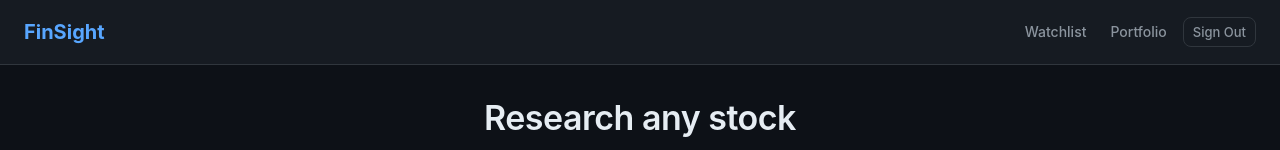
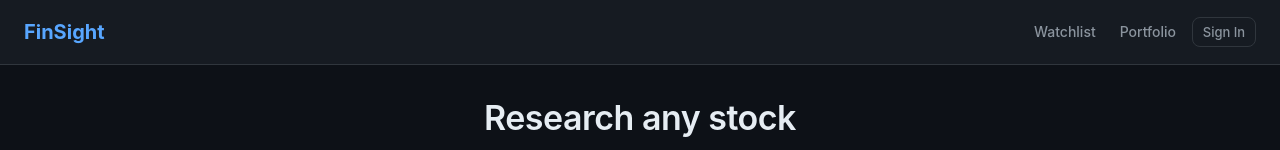
Before and after one commit to shakurahmadd/finsight, a React (Vite) app in the folder frontend/: page / in a window 1280 px wide. Shown: the top 150 px of the page. Built offline with nearby package versions, Linux system fonts and the light colour scheme.

Commit message:
fix: show Sign In/Sign Out in navbar based on auth state

```diff
--- a/frontend/src/components/Navbar.jsx
+++ b/frontend/src/components/Navbar.jsx
@@ -3,6 +3,8 @@ import { useNavigate } from "react-router-dom";
 
 function Navbar() {
     const navigate = useNavigate()
+    const isLoggedIn = !!localStorage.getItem('token')
+
     return (
         <AppBar position='sticky'>
             <Toolbar sx={{ gap: 1 }}>
@@ -19,6 +21,7 @@ function Navbar() {
                 <Button color='inherit' onClick={() => navigate('/portfolio')} sx={{ color: '#8b949e', '&:hover': { color: '#e6edf3' } }}>
                     Portfolio
                 </Button>
+                {isLoggedIn ? (
                     <Button
                         variant="outlined"
                         size="small"
@@ -27,6 +30,16 @@ function Navbar() {
                     >
                         Sign Out
                     </Button>
+                ) : (
+                    <Button
+                        variant="outlined"
+                        size="small"
+                        onClick={() => navigate('/auth')}
+                        sx={{ borderColor: '#30363d', color: '#8b949e', '&:hover': { borderColor: '#58a6ff', color: '#58a6ff' } }}
+                    >
+                        Sign In
+                    </Button>
+                )}
             </Toolbar>
         </AppBar>
     )
```
Lines whose indentation alone changed are shown as unchanged.
